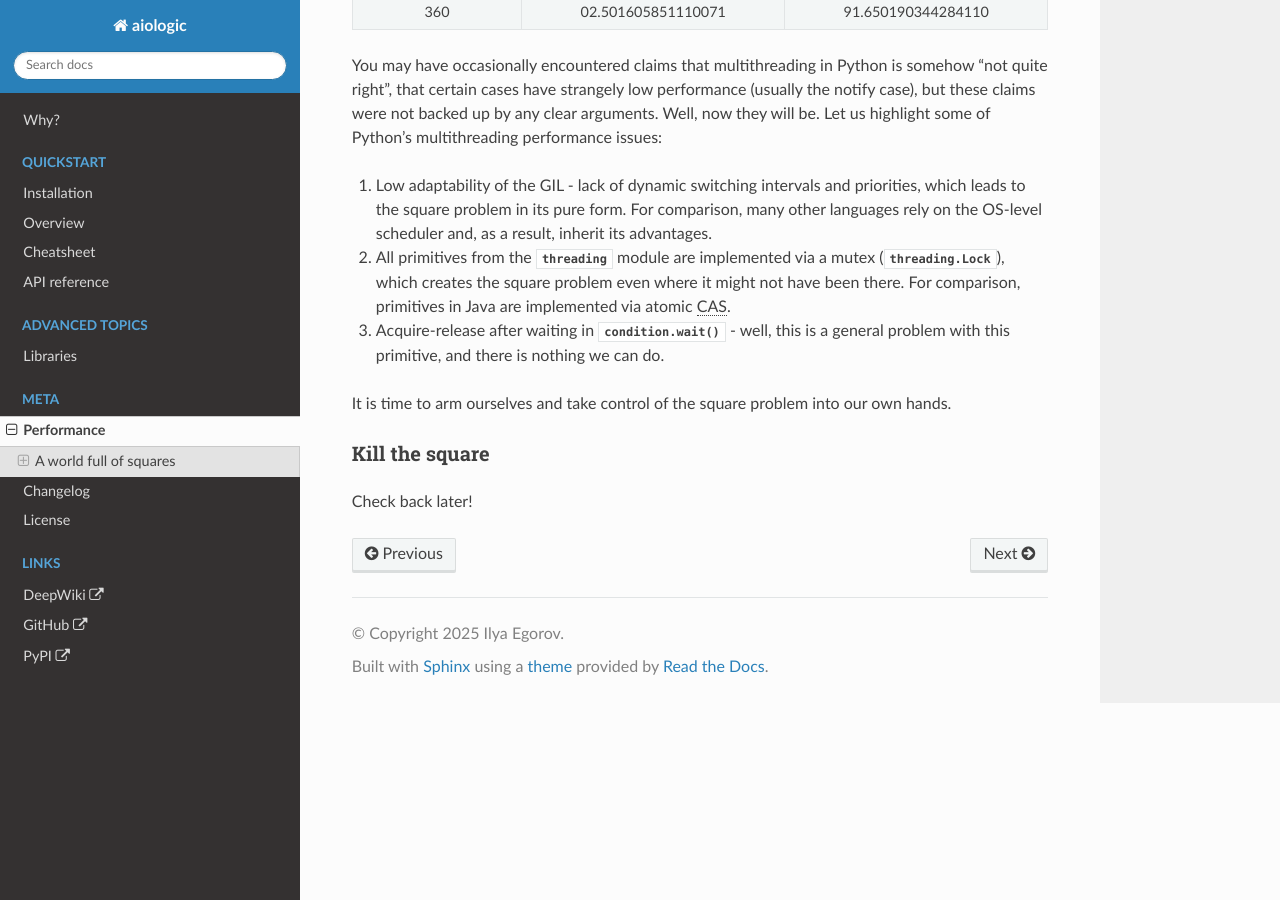
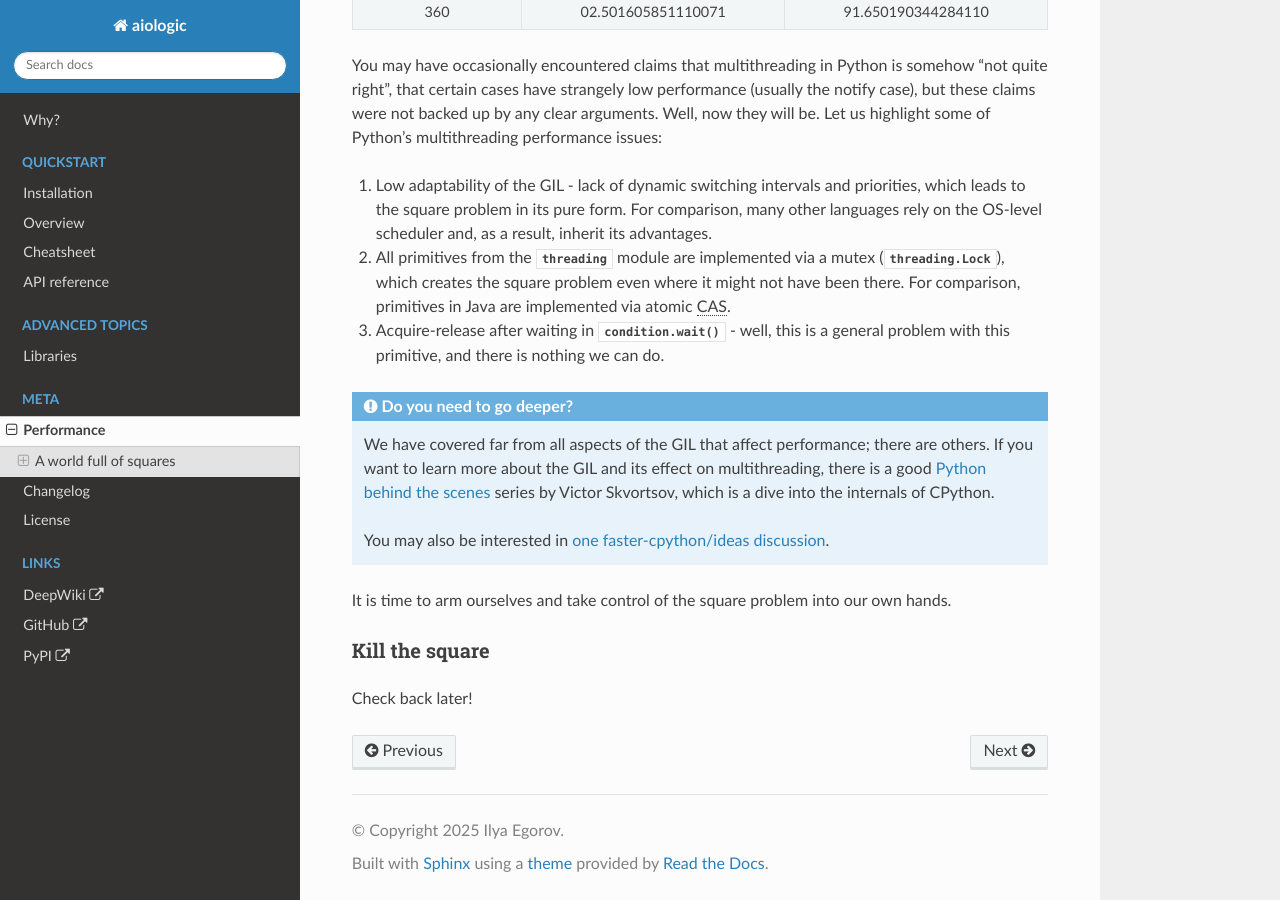
Before and after one commit to x42005e1f/aiologic, a Sphinx documentation site: the page built from docs/performance.rst, in a window 1280 px wide and 900 px high, scrolled down 13063 px. Built offline with Sphinx 7.4.7 and the Read the Docs theme 3.1.0, drawn with Linux system fonts in a browser that asks for light colours; the version number could not be read and is left out.

Commit message:
docs: add useful links to the demystification

```diff
--- a/docs/performance.rst
+++ b/docs/performance.rst
@@ -923,6 +923,17 @@ multithreading performance issues:
    <threading.Condition.wait>` - well, this is a general problem with this
    primitive, and there is nothing we can do.
 
+.. admonition:: Do you need to go deeper?
+
+    We have covered far from all aspects of the GIL that affect performance;
+    there are others. If you want to learn more about the GIL and its effect on
+    multithreading, there is a good `Python behind the scenes <https://
+    tenthousandmeters.com/tag/python-behind-the-scenes/>`__ series by Victor
+    Skvortsov, which is a dive into the internals of CPython.
+
+    You may also be interested in `one faster-cpython/ideas discussion
+    <https://github.com/faster-cpython/ideas/discussions/328>`__.
+
 It is time to arm ourselves and take control of the square problem into our own
 hands.
 
```
